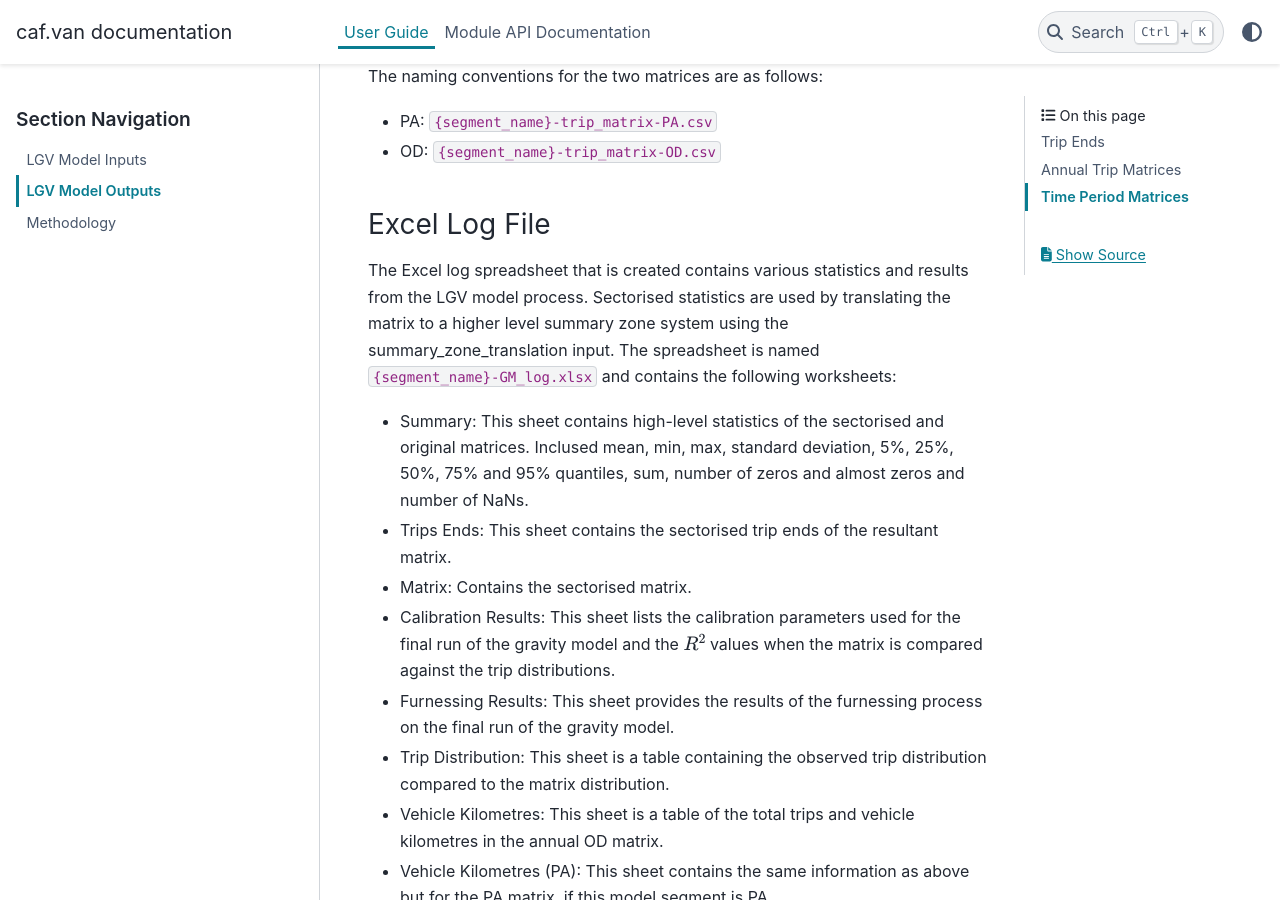
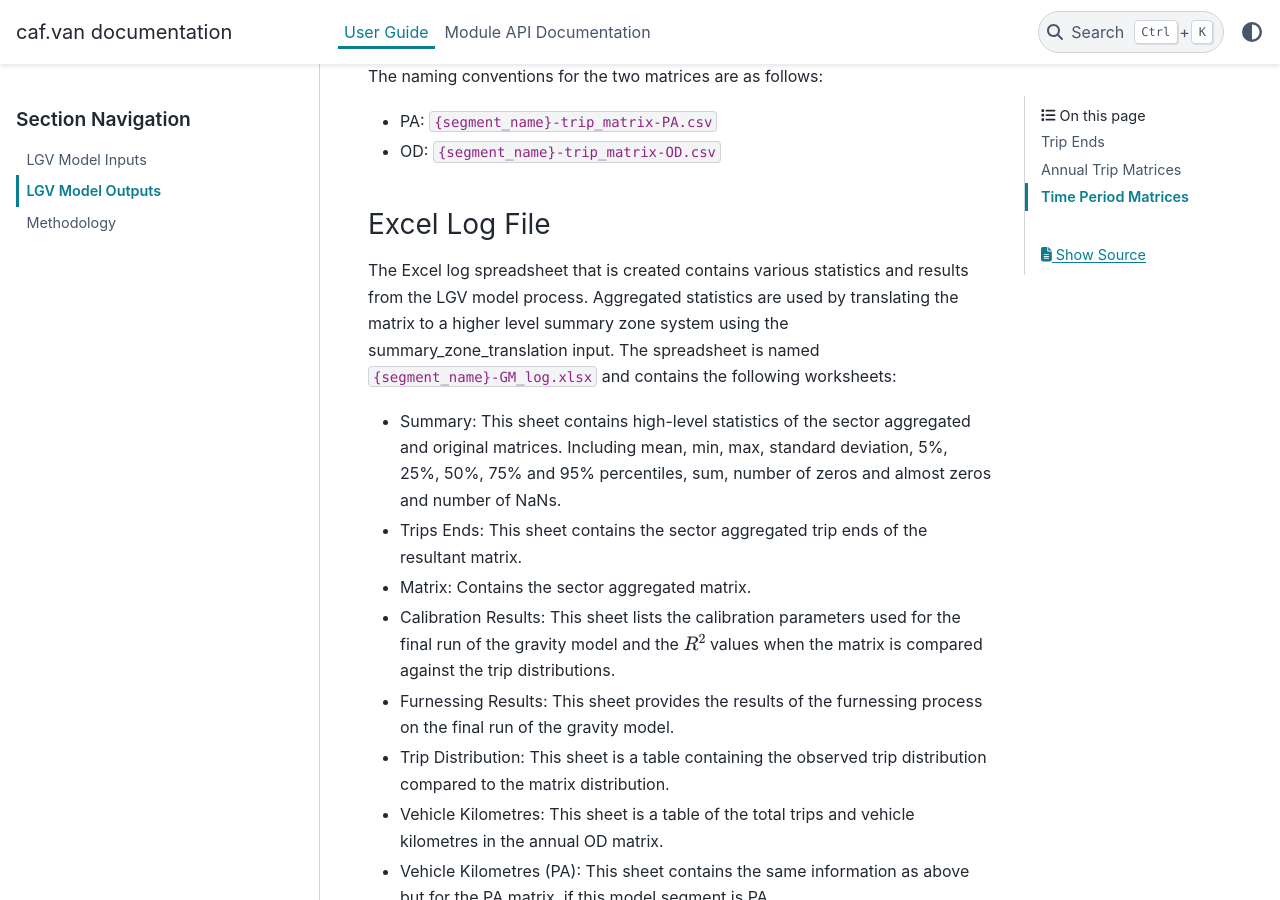
Before and after one commit to Transport-for-the-North/caf.van, a Sphinx documentation site: the page built from docs/source/outputs.rst, in a window 1280 px wide and 900 px high, scrolled down 1820 px. Built offline with Sphinx 7.4.7 and the PyData theme 0.15.4, drawn with Linux system fonts in a browser that asks for light colours; pages that are not in the unit, such as notebooks, are missing from menus.

Commit message:
Apply suggestions from code review
Co-authored-by: Matt Buckley <165161571+MattBuckley-TfN@users.noreply.github.com>

```diff
--- a/docs/source/outputs.rst
+++ b/docs/source/outputs.rst
@@ -78,16 +78,16 @@ Excel Log File
 ~~~~~~~~~~~~~~
 
 The Excel log spreadsheet that is created contains various statistics
-and results from the LGV model process. Sectorised statistics are used by
+and results from the LGV model process. Aggregated statistics are used by
 translating the matrix to a higher level summary zone system using the
 summary_zone_translation input. The spreadsheet is named
 ``{segment_name}-GM_log.xlsx`` and contains the following worksheets:
 
--  Summary: This sheet contains high-level statistics of the sectorised and original
-   matrices. Inclused mean, min, max, standard deviation, 5%, 25%, 50%, 75% and 95% quantiles,
+-  Summary: This sheet contains high-level statistics of the sector aggregated and original
+   matrices. Including mean, min, max, standard deviation, 5%, 25%, 50%, 75% and 95% percentiles,
    sum, number of zeros and almost zeros and number of NaNs.
--  Trips Ends: This sheet contains the sectorised trip ends of the resultant matrix.
--  Matrix: Contains the sectorised matrix.
+-  Trips Ends: This sheet contains the sector aggregated trip ends of the resultant matrix.
+-  Matrix: Contains the sector aggregated matrix.
 -  Calibration Results: This sheet lists the calibration parameters used
    for the final run of the gravity model and the :math:`R^2` values
    when the matrix is compared against the trip distributions.
```
Also changed, not shown: docs/source/inputs.rst (+27 -13 lines), 2 other files.
